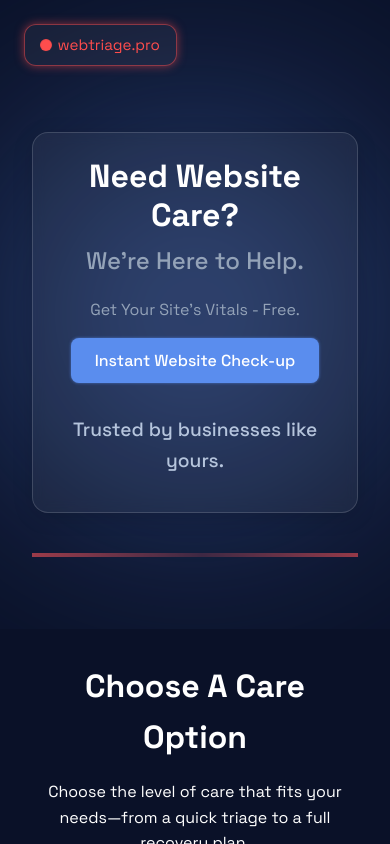
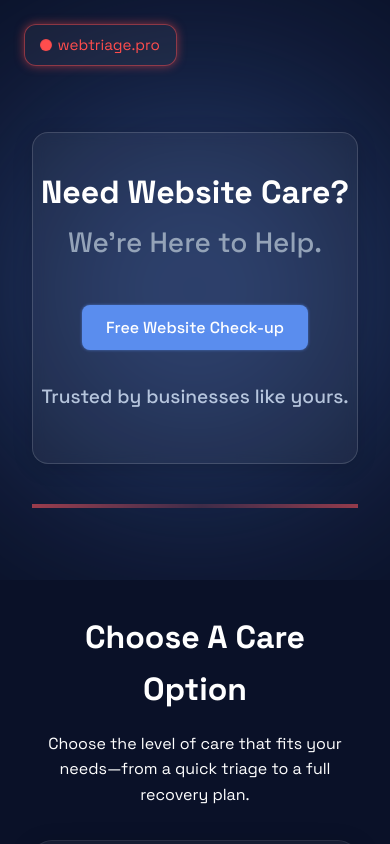
Before and after one commit to KatrinaFinney/webtriage, a Next.js app: page / in a window 390 px wide. Built offline with nearby package versions, Linux system fonts and the light colour scheme.

Commit message:
homepage polish

```diff
--- a/src/app/components/HeroSection.tsx
+++ b/src/app/components/HeroSection.tsx
@@ -59,14 +59,11 @@ export default function HeroSection() {
 
           {/* "Get Your Site's Vitals" and Button moved into hero section */}
           <div className={styles.vitalsContent}>
-            <p className={styles.cardText}>
-              Get Your Site&apos;s Vitals - Free.
-            </p>
             <Button
               className={styles.freeAidButton}
               onClick={startFreeScan}
             >
-              Instant Website Check-up
+              Free Website Check-up
             </Button>
           </div>
 
--- a/src/app/styles/HeroSection.module.css
+++ b/src/app/styles/HeroSection.module.css
@@ -197,7 +197,7 @@
 /* Mobile Adjustment */
 @media (max-width: 768px) {
   .heroContent {
-    padding: 1rem 1rem;
+    padding: 2rem 0.2rem;
   }
 
   .freeAidCard {
@@ -253,6 +253,7 @@
     font-size: 2rem;  /* a sweet spot for small phones */
   }
   .subtitle {
-    font-size: 1.5rem;  /* keeps the subtitle readable but not huge */
+    font-size: 1.75rem;
+    margin-bottom: 2.5rem;  /* keeps the subtitle readable but not huge */
   }
 }
```
